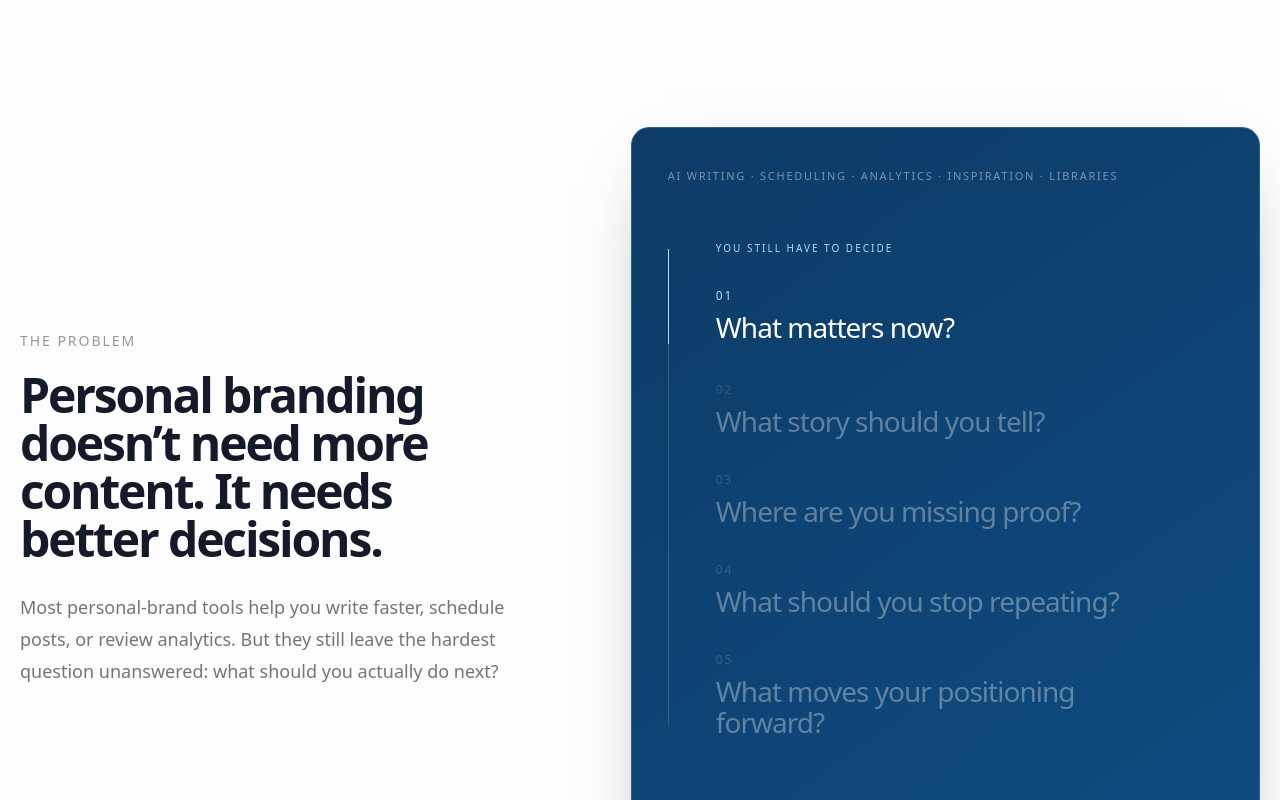
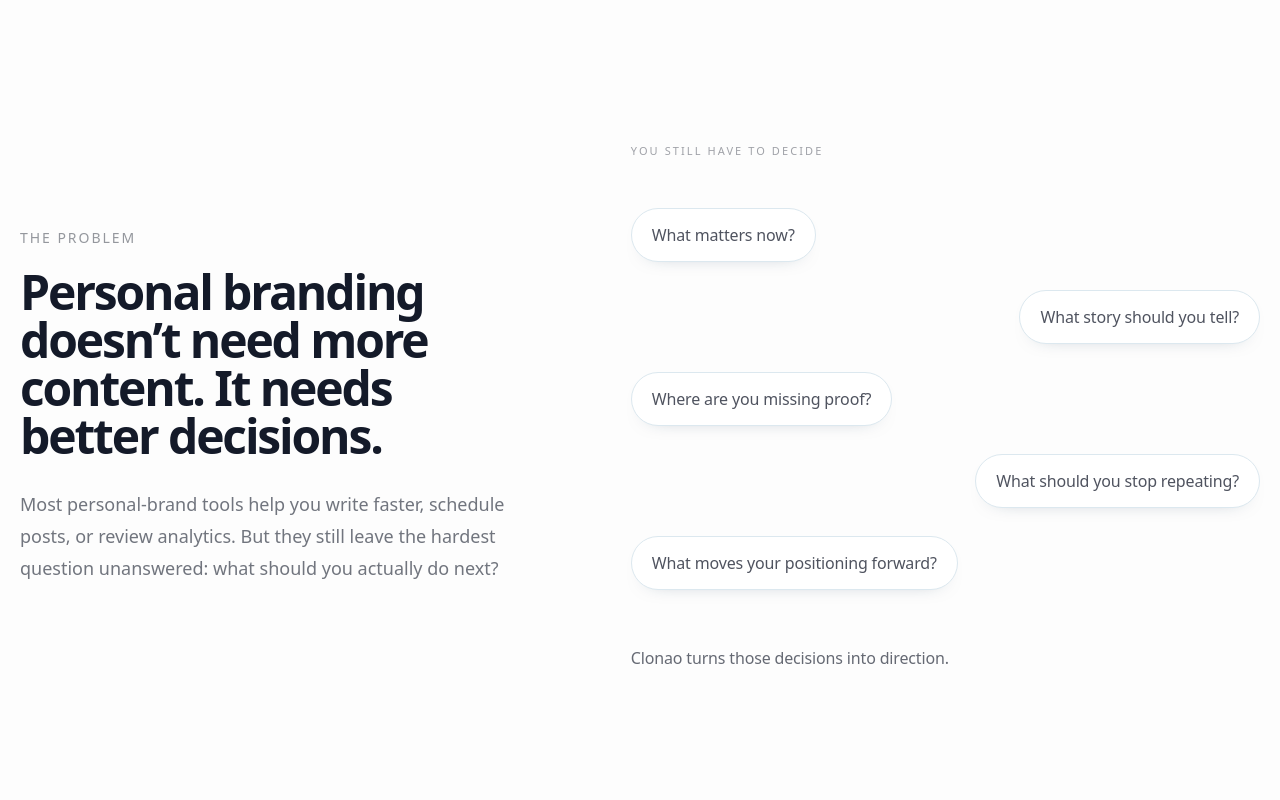
Before and after one commit to veokleo-create07/linkeldn.tool.100k, a Next.js app: page / in a window 1280 px wide. Shown: the part 1240-2040 px from the top of the page. Built offline with nearby package versions, Linux system fonts and the light colour scheme.

Commit message:
refine: replace problem panel with decision pills

```diff
--- a/src/components/marketing/problem-comparison-card.tsx
+++ b/src/components/marketing/problem-comparison-card.tsx
@@ -3,7 +3,6 @@
 import { useEffect, useRef, useState } from "react";
 import { cn } from "@/lib/utils";
 
-const availableTools = "AI writing · Scheduling · Analytics · Inspiration · Libraries";
 const decisions = [
   "What matters now?",
   "What story should you tell?",
@@ -12,114 +11,104 @@ const decisions = [
   "What moves your positioning forward?",
 ];
 
+const scatter = [
+  { x: -18, y: 0 },
+  { x: 14, y: 10 },
+  { x: -8, y: 4 },
+  { x: 18, y: -8 },
+  { x: -2, y: 12 },
+];
+
 export function ProblemComparisonCard() {
-  const cardRef = useRef<HTMLDivElement>(null);
-  const decisionRefs = useRef<Array<HTMLDivElement | null>>([]);
+  const fieldRef = useRef<HTMLDivElement>(null);
+  const pillRefs = useRef<Array<HTMLDivElement | null>>([]);
   const [isVisible, setIsVisible] = useState(false);
-  const [activeDecision, setActiveDecision] = useState(0);
+  const [revealedCount, setRevealedCount] = useState(0);
 
   useEffect(() => {
-    const card = cardRef.current;
-    if (!card) return;
+    const field = fieldRef.current;
+    if (!field) return;
 
     if (!("IntersectionObserver" in window)) {
       setIsVisible(true);
+      setRevealedCount(decisions.length);
       return;
     }
 
-    const revealObserver = new IntersectionObserver(([entry]) => {
+    const fieldObserver = new IntersectionObserver(([entry]) => {
       if (entry.isIntersecting) {
         setIsVisible(true);
-        revealObserver.disconnect();
+        fieldObserver.disconnect();
       }
-    }, { threshold: 0.2 });
+    }, { threshold: 0.15 });
 
-    const decisionObserver = new IntersectionObserver(
+    const pillObserver = new IntersectionObserver(
       (entries) => {
-        const visible = entries
+        const newlyVisible = entries
           .filter((entry) => entry.isIntersecting)
-          .sort((a, b) => b.intersectionRatio - a.intersectionRatio)[0];
-        if (!visible) return;
+          .map((entry) => Number((entry.target as HTMLElement).dataset.decision))
+          .filter((index) => !Number.isNaN(index));
 
-        const index = Number((visible.target as HTMLElement).dataset.decision);
-        if (!Number.isNaN(index)) setActiveDecision(index);
+        if (newlyVisible.length > 0) {
+          setRevealedCount((current) => Math.max(current, ...newlyVisible.map((index) => index + 1)));
+        }
       },
-      { rootMargin: "-35% 0px -45% 0px", threshold: [0, 0.4, 0.8] },
+      { threshold: 0.55 },
     );
 
-    revealObserver.observe(card);
-    decisionRefs.current.forEach((decision) => decision && decisionObserver.observe(decision));
+    fieldObserver.observe(field);
+    pillRefs.current.forEach((pill) => pill && pillObserver.observe(pill));
 
     return () => {
-      revealObserver.disconnect();
-      decisionObserver.disconnect();
+      fieldObserver.disconnect();
+      pillObserver.disconnect();
     };
   }, []);
 
+  const clarity = Math.min(revealedCount / decisions.length, 1);
+
   return (
-    <div
-      ref={cardRef}
-      className={cn(
-        "relative overflow-hidden rounded-[1.125rem] border border-[#2b628b] bg-[linear-gradient(145deg,#0d3b66_0%,#0f4c81_100%)] px-6 py-8 text-white shadow-[0_24px_64px_-38px_rgba(7,34,62,0.72)] transition-all duration-700 ease-out motion-reduce:transition-none sm:px-9 sm:py-10",
-        isVisible ? "translate-y-0 opacity-100" : "translate-y-3 opacity-0 motion-reduce:translate-y-0 motion-reduce:opacity-100",
-      )}
-    >
-      <span className="problem-reflection" aria-hidden="true" />
-
-      <p className="relative text-[0.625rem] font-medium uppercase tracking-[0.16em] text-white/45 sm:text-[0.6875rem]">
-        {availableTools}
-      </p>
-
-      <div className="relative mt-10 pl-8 sm:mt-14 sm:pl-12">
-        <div className="absolute bottom-2 left-0 top-2 w-px bg-white/15" aria-hidden="true">
-          <div
-            className="absolute left-0 top-0 w-px bg-[#a9ddff] transition-all duration-500 ease-out motion-reduce:transition-none"
-            style={{ height: ((activeDecision + 1) / decisions.length * 100).toString() + "%" }}
-          />
-        </div>
-
-        <p className="mb-6 text-[0.625rem] font-medium uppercase tracking-[0.2em] text-[#a9ddff] sm:mb-8">
+    <div ref={fieldRef} className="relative min-h-[31rem] py-2 sm:min-h-[34rem] sm:py-4">
+      <p className="text-[0.625rem] font-medium uppercase tracking-[0.19em] text-foreground/40 sm:text-[0.6875rem]">
         You still have to decide
       </p>
 
-        <div className="space-y-7 sm:space-y-9">
+      <div className="relative mt-8 sm:mt-12">
         {decisions.map((decision, index) => {
-            const isActive = index === activeDecision;
-            const isPast = index < activeDecision;
+          const isRevealed = index < revealedCount;
+          const distance = 1 - clarity;
+          const offset = scatter[index];
 
           return (
             <div
               key={decision}
-                ref={(node) => { decisionRefs.current[index] = node; }}
+              ref={(node) => { pillRefs.current[index] = node; }}
               data-decision={index}
               className={cn(
-                  "relative transition-all duration-500 ease-out motion-reduce:transition-none",
-                  isActive ? "translate-x-0 opacity-100" : isPast ? "-translate-y-0.5 opacity-[0.55]" : "translate-y-1 opacity-[0.45]",
+                "relative w-fit max-w-full transition-all duration-700 ease-out motion-reduce:transition-none",
+                index > 0 && "mt-5 sm:mt-7",
+                index % 2 === 1 && "ml-auto",
+                !isRevealed && "translate-y-3 opacity-0",
+                isRevealed && "translate-y-0 opacity-100",
               )}
+              style={{
+                transform: isRevealed ? "translate(" + (offset.x * distance).toString() + "px, " + (offset.y * distance).toString() + "px) scale(" + (0.98 + clarity * 0.02).toString() + ")" : undefined,
+                transitionDelay: isVisible ? (index * 110).toString() + "ms" : "0ms",
+              }}
             >
-                <p className={cn(
-                  "text-[0.625rem] font-medium tracking-[0.16em] transition-colors duration-500 sm:text-xs",
-                  isActive ? "text-[#a9ddff]" : "text-white/35",
-                )}>
-                  {String(index + 1).padStart(2, "0")}
-                </p>
-                <p className={cn(
-                  "mt-1.5 max-w-md font-medium leading-[1.12] tracking-[-0.035em] transition-all duration-500 sm:mt-2 sm:text-[1.75rem] sm:leading-[1.08]",
-                  isActive ? "text-[1.55rem] text-white" : "text-[1.35rem] text-white/75",
-                )}>
+              <span className="inline-flex max-w-full rounded-full border border-[#dce8ef] bg-white px-4 py-3 text-sm font-medium leading-5 tracking-[-0.01em] text-foreground/75 shadow-[0_8px_20px_-18px_rgba(24,54,83,0.5)] sm:px-5 sm:py-3.5 sm:text-base">
                 {decision}
-                </p>
+              </span>
             </div>
           );
         })}
       </div>
-      </div>
 
       <p className={cn(
-        "relative mt-12 border-t border-white/20 pt-6 text-base font-semibold tracking-[-0.02em] text-white transition-all delay-300 duration-700 ease-out motion-reduce:transition-none sm:mt-16 sm:text-lg",
-        activeDecision === decisions.length - 1 && isVisible ? "translate-y-0 opacity-100" : "translate-y-2 opacity-45",
+        "mt-10 max-w-sm text-sm font-medium leading-6 tracking-[-0.01em] text-foreground/65 transition-all duration-700 ease-out motion-reduce:transition-none sm:mt-14 sm:text-base",
+        revealedCount === decisions.length ? "translate-y-0 opacity-100" : "translate-y-2 opacity-0",
       )}>
-        Clonao becomes the decision layer.
+        Clonao turns those decisions into direction.
       </p>
     </div>
   );
```
Lines whose indentation alone changed are shown as unchanged.
